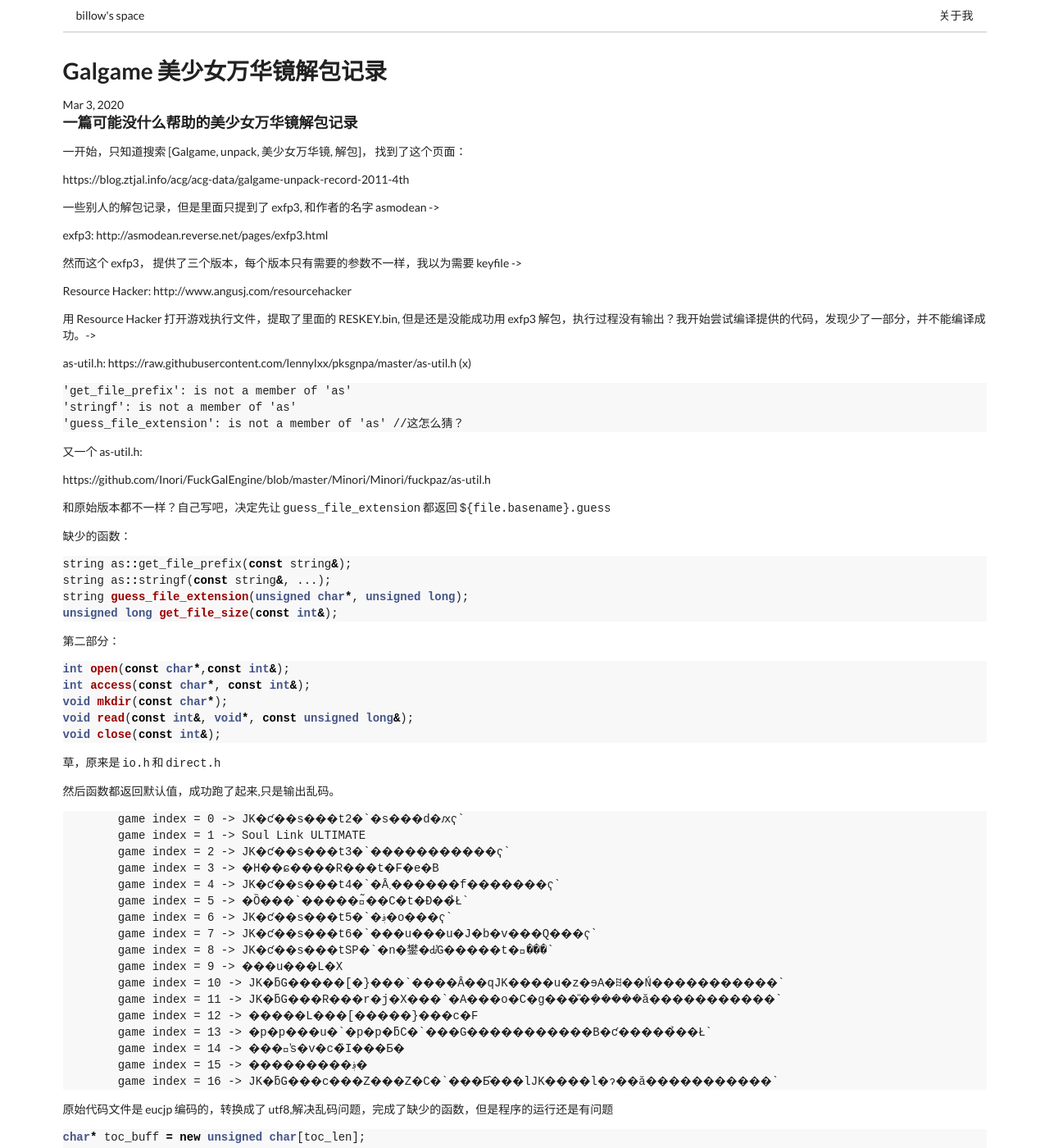
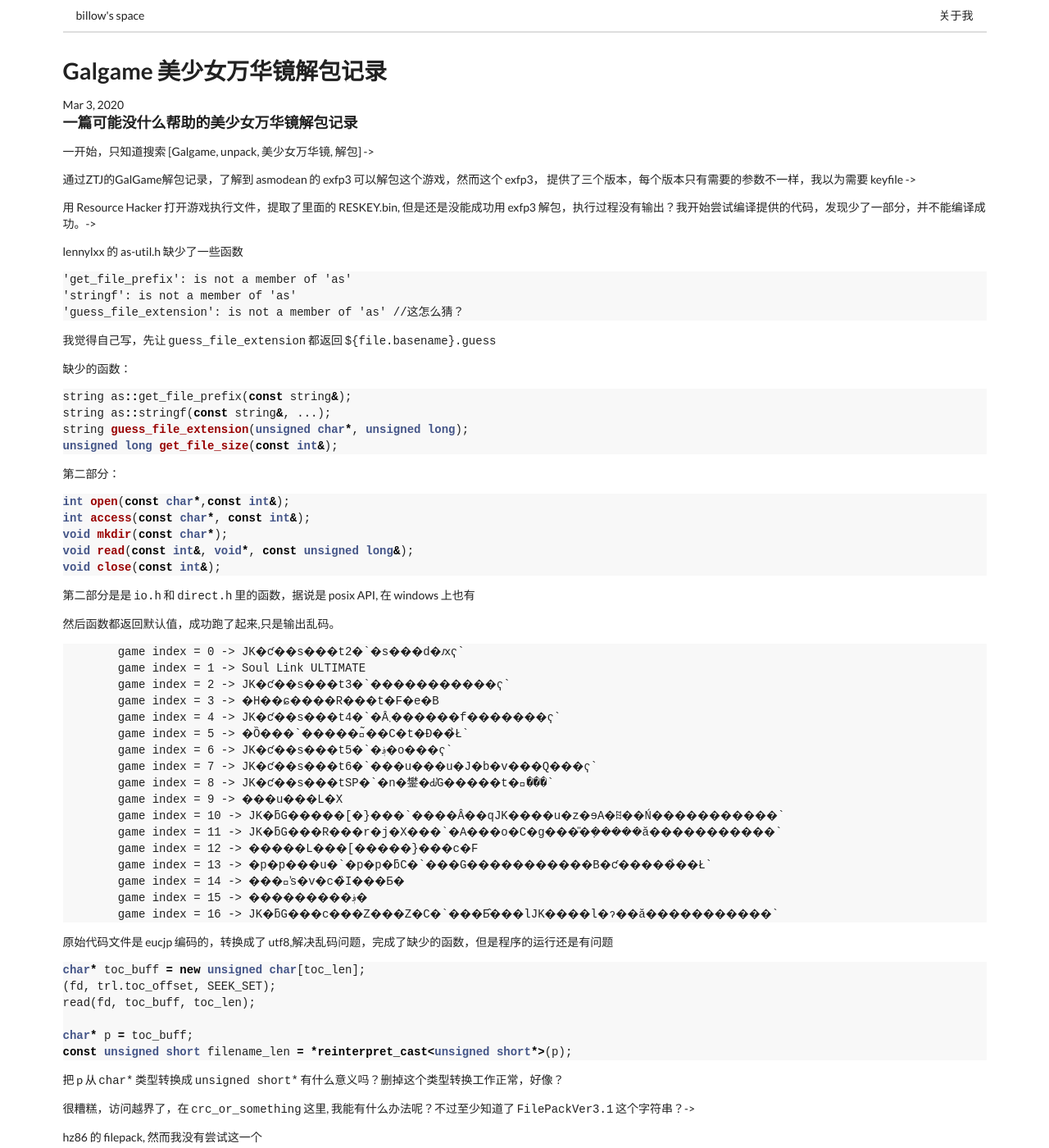
Before and after one commit to be-low/be-low.github.io, a Jekyll site: the page built from _posts/2020-03-03-game_unpack.md, in a window 1280 px wide and 1400 px high. Shown: the whole window at 82% size. Built offline with Jekyll 4.4.1, drawn with Linux system fonts in a browser that asks for light colours; some of the changed text lies outside the part shown.

Commit message:
写得好纠结，不管怎么写都觉得怪怪的。

````diff
--- a/_posts/2020-03-03-game_unpack.md
+++ b/_posts/2020-03-03-game_unpack.md
@@ -7,21 +7,13 @@
 
 ### 一篇可能没什么帮助的美少女万华镜解包记录
 
-一开始，只知道搜索 [Galgame, unpack, 美少女万华镜, 解包]，  找到了这个页面：
+一开始，只知道搜索 [Galgame, unpack, 美少女万华镜, 解包] ->
 
-https://blog.ztjal.info/acg/acg-data/galgame-unpack-record-2011-4th
-
-一些别人的解包记录，但是里面只提到了 exfp3, 和作者的名字 asmodean ->
-
-exfp3: http://asmodean.reverse.net/pages/exfp3.html
-
-然而这个 exfp3， 提供了三个版本，每个版本只有需要的参数不一样，我以为需要 keyfile ->
-
-Resource Hacker: http://www.angusj.com/resourcehacker
+通过ZTJ的GalGame解包记录，了解到 asmodean 的 exfp3 可以解包这个游戏，然而这个 exfp3， 提供了三个版本，每个版本只有需要的参数不一样，我以为需要 keyfile ->
 
 用 Resource Hacker 打开游戏执行文件，提取了里面的 RESKEY.bin, 但是还是没能成功用 exfp3 解包，执行过程没有输出？我开始尝试编译提供的代码，发现少了一部分，并不能编译成功。->
 
-as-util.h: https://raw.githubusercontent.com/lennylxx/pksgnpa/master/as-util.h (x)
+lennylxx 的 as-util.h 缺少了一些函数
 
 ```
 'get_file_prefix': is not a member of 'as'
@@ -29,11 +21,7 @@
 'guess_file_extension': is not a member of 'as' //这怎么猜？
 ```
 
-又一个 as-util.h:
-
-https://github.com/Inori/FuckGalEngine/blob/master/Minori/Minori/fuckpaz/as-util.h
-
-和原始版本都不一样？自己写吧，决定先让 `guess_file_extension` 都返回 `${file.basename}.guess`
+我觉得自己写，先让 `guess_file_extension` 都返回 `${file.basename}.guess`
 
 缺少的函数：
 
@@ -54,7 +42,7 @@
 void close(const int&);
 ```
 
-草，原来是 `io.h` 和 `direct.h`
+第二部分是是 `io.h` 和 `direct.h` 里的函数，据说是 posix API, 在 windows 上也有
 
 然后函数都返回默认值，成功跑了起来,只是输出乱码。
 
@@ -93,23 +81,13 @@
 
 很糟糕，访问越界了，在 `crc_or_something` 这里, 我能有什么办法呢？不过至少知道了 `FilePackVer3.1` 这个字符串？->
 
-https://github.com/hz86/filepack/blob/master/filepack31.c
+hz86 的 filepack, 然而我没有尝试这一个
 
-代码更工整一些，但是解密部分不像手写的。我好想知道怎么反编译这种程序获得想要的东西啊！
+> 代码更工整一些，但是解密部分不像手写的。我好想知道怎么反编译这种程序获得想要的东西啊！
 
-https://zenhax.com/viewtopic.php?t=8115
+->
 
-据说这是 qlie format？
-
-https://github.com/vn-tools/arc_unpacker
-
-https://github.com/morkt/GARbro
-
-找到几个支持多种格式的工具，暂且先达成目的再考虑别的吧。
-
-一篇关于 qlie disassembly 的记录。
-
-https://sudonull.com/post/9841-Qlie-visual-story-engine-disassembly
+找到几个支持多种格式的工具(arc_unpacker, GARbro)，暂且先达成目的再考虑别的吧。
 
 在 arc_unpacker 说明页面发现它是支持 qlie 的
 
@@ -131,7 +109,29 @@
 - data8 脚本+一张立绘？
 - data3 像是CG的图？每帧都有
 - data2 角色的配音？
-- data1 背景音+一个movie?
+- data1 背景音乐+一个movie?
 - data0 脚本+配置？
 
-待续...
+GARbro 的提取选项里只要不选保持原样都可以正常打开。
+
+Links:
+
+- [ZTJ的GalGame解包记录](https://blog.ztjal.info/acg/acg-data/galgame-unpack-record-2011-4th)
+
+- [asmodean 的 exfp3](http://asmodean.reverse.net/pages/exfp3.html)
+
+- [Resource Hacker](http://www.angusj.com/resourcehacker)
+
+- [lennylxx 的 as-util.h](https://raw.githubusercontent.com/lennylxx/pksgnpa/master/as-util.h)
+
+- [Inori 的 as-util.h](https://github.com/Inori/FuckGalEngine/blob/master/Minori/Minori/fuckpaz/as-util.h)
+
+- [hz86 的 filepack](https://github.com/hz86/filepack/blob/master/filepack31.c)
+
+- [PC ero game .pack archive](https://zenhax.com/viewtopic.php?t=8115)
+
+- [arc_unpacker](https://github.com/vn-tools/arc_unpacker)
+
+- [GARbr](https://github.com/morkt/GARbro)
+
+- [Qlie visual story engine disassembly](https://sudonull.com/post/9841-Qlie-visual-story-engine-disassembly)
````
